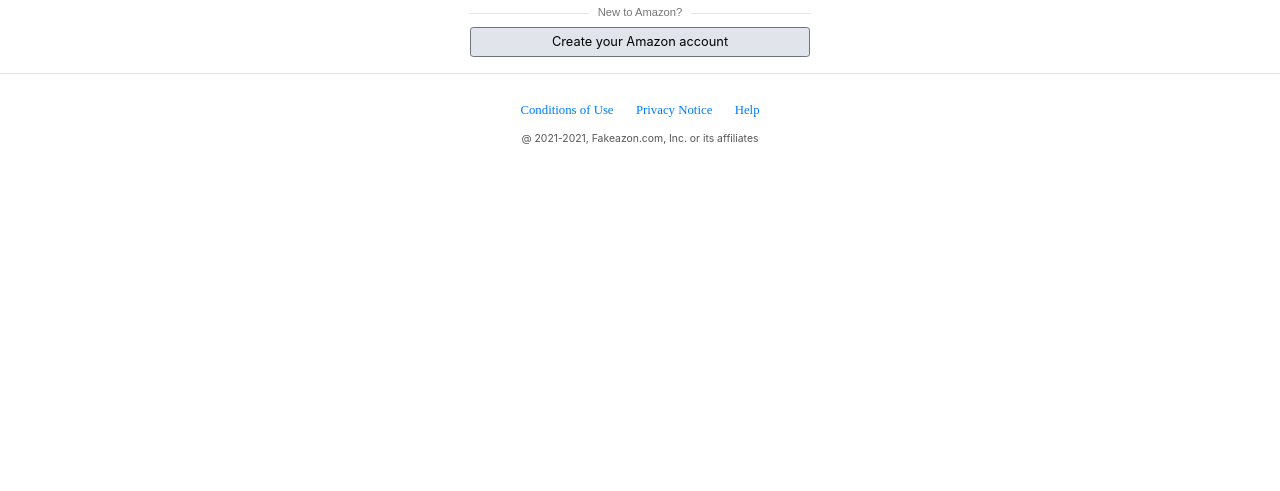
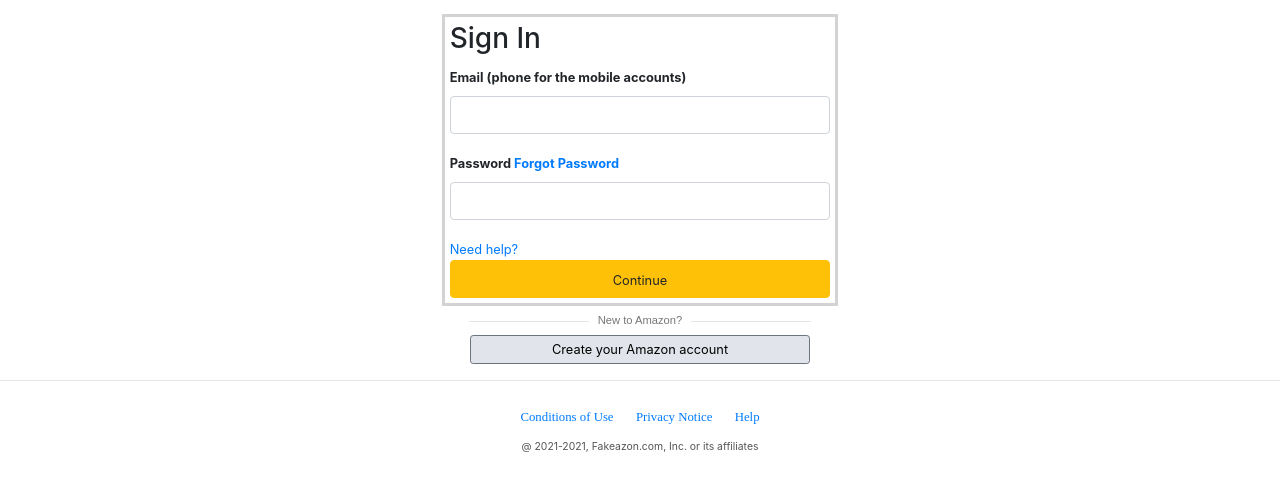
Before and after one commit to danielki94/amazonmockup, a plain HTML site: page index.html in a window 1280 px wide. Shown: the part 55-546 px from the top of the page. Drawn offline with nearby package versions, Linux system fonts and the light colour scheme.

Commit message:
Redid mockup

```diff
--- a/index.html
+++ b/index.html
@@ -17,6 +17,33 @@
     <header class="text-center">
         <i class="fa fa-amazon" style="font-size:36px"></i>
       </header>
+
+    <main>
+      <div class="col-4 offset-4">
+        <div class="container">
+          <form>
+            <h3>Sign In</h3>
+            <div class="form-group">
+              <label for="exampleInputEmail1"><small><strong>Email (phone for the mobile accounts)</strong></small></label>
+              <input type="email" class="form-control" id="exampleInputEmail1" aria-describedby="emailHelp">
+
+            </div>
+            <div class="form-group">
+              <label for="exampleInputPassword1"><small><strong>Password <span><a class="primary" href="">Forgot Password</a></span></strong></small></label>
+              <input type="password" class="form-control" id="exampleInputPassword1">
+            </div>
+            <!-- <div class="form-group form-check">
+              <input type="checkbox" class="form-check-input" id="exampleCheck1">
+              <label class="form-check-label" for="exampleCheck1">Check me out</label>
+            </div> -->
+            <a href="" class="primary"><small>Need help?</small></a>
+            <button type="submit" class="btn btn-warning btn-block"><small>Continue</small></button>
+          </form>
+        </div>
+      </div>
+    </main>
+
+
       <div class="text-center">
         <hr class="special"><h5>New to Amazon?</h5><hr class="special"/>
       </div>
--- a/static/css/main.css
+++ b/static/css/main.css
@@ -1,3 +1,12 @@
+
+
+.container {
+  padding: 5px 5px;
+  border: solid lightgrey;
+}
+
+
+
 h5 {
   color: #767676;
   font-family: arial;
@@ -9,6 +18,7 @@ h5 {
 
 header {
   margin-top: 1rem;
+  margin-bottom: 1rem;
 }
 
 .footer-links {
```
